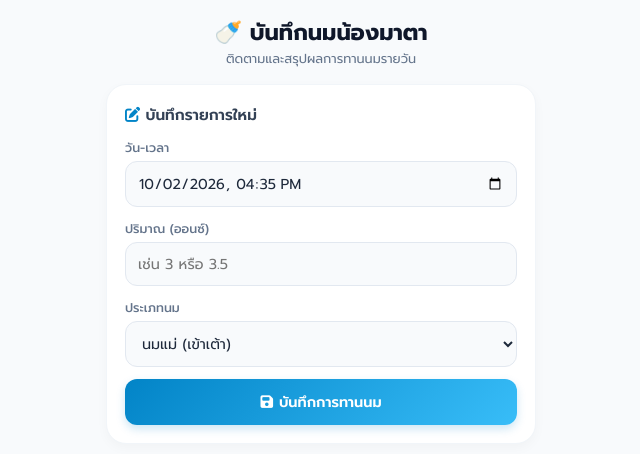
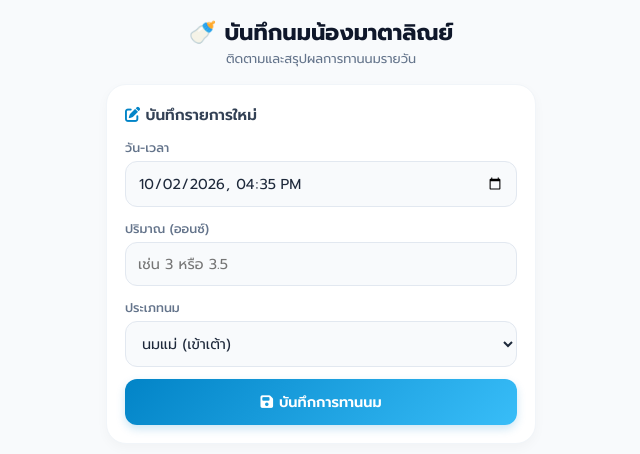
Before and after one commit to tortoeykubb/babytrackermatalyn, a plain HTML site: page public/index.html in a window 1280 px wide. Shown: the top 454 px of the page, without its empty margins (319-959 px from the left). Drawn offline with Linux system fonts and the light colour scheme; no server answers.

Commit message:
Update index.html

```diff
--- a/public/index.html
+++ b/public/index.html
@@ -48,7 +48,7 @@
   <div class="app-container">
     <!-- Header -->
     <div class="header">
-      <h1>🍼 บันทึกนมน้องมาตา</h1>
+      <h1>🍼 บันทึกนมน้องมาตาลิณย์</h1>
       <p>ติดตามและสรุปผลการทานนมรายวัน</p>
     </div>
 
```
